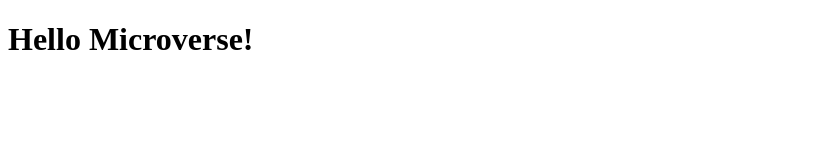
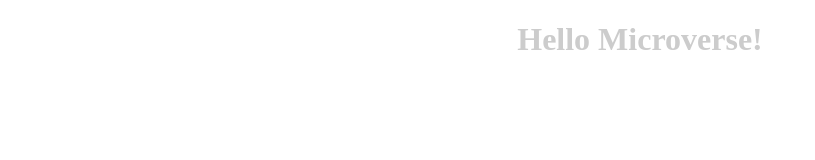
Before and after one commit to bigmosi/Hello-Microverse-1, a plain HTML site: page index.html in a window 1280 px wide. Shown: the whole page, without its empty margins (0-815 px from the left). Drawn offline with Linux system fonts and the light colour scheme.

Commit message:
added css file

```diff
--- /dev/null
+++ b/index.css
@@ -0,0 +1,4 @@
+.header {
+    color: #ccc;
+    text-align: center;
+}
--- a/index.html
+++ b/index.html
@@ -5,10 +5,11 @@
     <meta name="viewport"
           content="width=device-width, user-scalable=no, initial-scale=1.0, maximum-scale=1.0, minimum-scale=1.0">
     <meta http-equiv="X-UA-Compatible" content="ie=edge">
+    <link rel="stylesheet" href="index.css">
     <title>Document</title>
 </head>
 <body>
-  <h1>Hello Microverse!</h1>
+  <h1 class="header">Hello Microverse!</h1>
 
 </body>
 </html>
```
